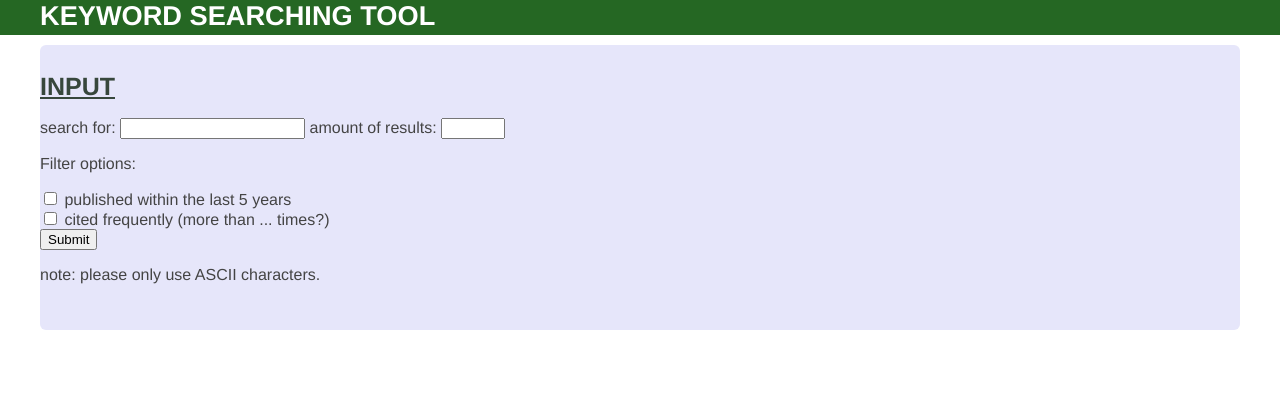
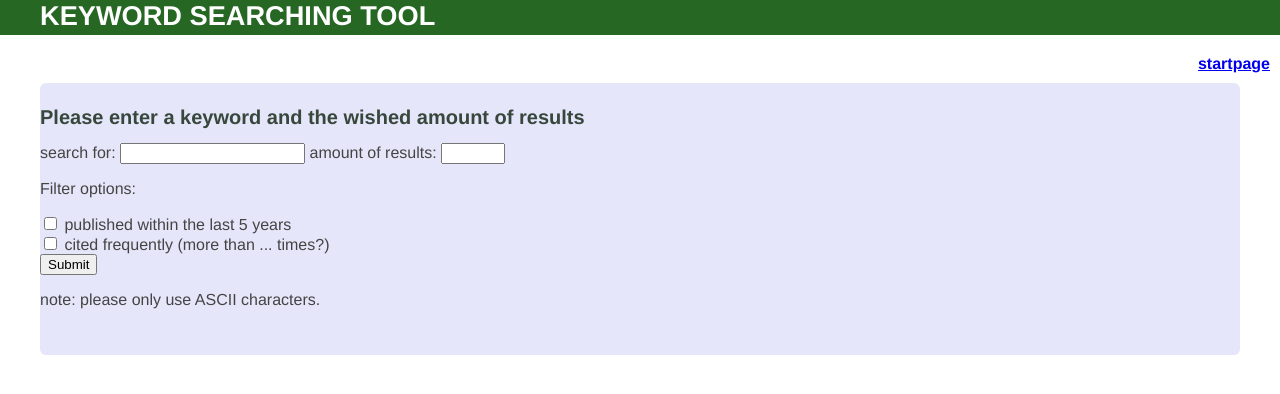
Before and after one commit to meritback/PBL_tool, a Flask app: page / in a window 1280 px wide. Shown: the top 394 px of the page. Run offline with Flask 2, Linux system fonts and the light colour scheme.

Commit message:
startpage button added

```diff
--- a/start.py
+++ b/start.py
@@ -35,6 +35,11 @@ def sorting():
     return render_template('output.html', key=keyword, tables=[sorted_list.to_html(classes='data', header="true", escape=False)],
                            titles=list.columns.values, options=filter_options,check=sort_by)
 
+@app.route('/restart/')
+def my_link():
+  print ('I got clicked!')
+
+  return render_template('input.html')
 
 
 if __name__ == '__main__':
--- a/templates/input.html
+++ b/templates/input.html
@@ -1,7 +1,8 @@
 {% extends "layout.html" %}
 {% block content %}
   <div class="input">
-    <h1 style="font-size: 25px;color:#37473c;text-decoration: underline">INPUT</h1>
+    <!--<h1 style="font-size: 25px;color:#37473c;text-decoration: underline">Please enter a keyword and the wished amount of results</h1>-->
+      <h1 style="font-size: 20px;color:#37473c">Please enter a keyword and the wished amount of results</h1>
       <form method="post">
           <label for="keyword_input">search for:</label>
           <input type="text" pattern="^[\x20-\x7F]+$"  name="keyword_input" id="keyword_input"/>
--- a/templates/layout.html
+++ b/templates/layout.html
@@ -45,6 +45,13 @@
       width: 1200px;
       margin: 0 auto;
     }
+
+    .return {
+      text-align: right;
+      padding: 10px;
+
+    }
+
     div.input {
       padding: 10px 0 30px 0;
       background-color: #E6E6FA;
@@ -75,7 +82,14 @@
         <h1 class="logo">Keyword Searching Tool</h1>
       </div>
     </header>
+    <div class="return">
+      <strong><nav>
+            <a href="{{ url_for('input') }}">startpage</a></li>
+        </nav></strong>
+    </div>
+
     <div class="container">
+
       {% block content %}
       {% endblock %}
     </div>
--- a/templates/outputError.html
+++ b/templates/outputError.html
@@ -1,8 +1,7 @@
 {% extends "layout.html" %}
 {% block content %}
    <div class="error">
-       <h1 style="font-size: 25px;color:#37473c;text-decoration: underline">NO RESULTS FOR YOUR SEARCH</h1>
-        <p style="font-size: 15px">you searched for: <p style="color: #335c37;padding: 1px;font-weight: bold;text-transform: uppercase"> {{key}}</p>
+       <h1 style="font-size: 20px;color:#37473c; text-align: center">NO RESULTS FOR YOUR SEARCH: {{key}}</h1>
 
    </div>
  {% endblock %}
```
Also changed, not shown: templates/output.html (+3 -4 lines).
